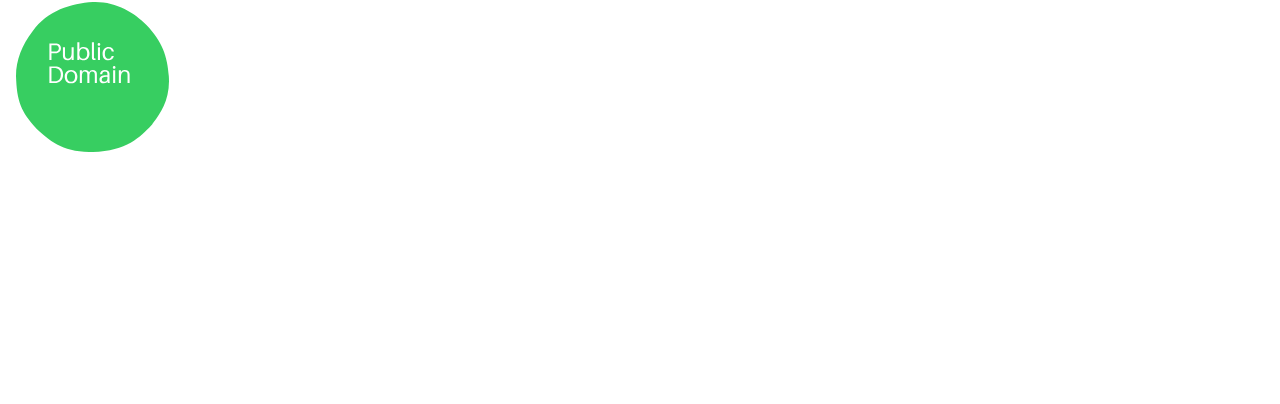
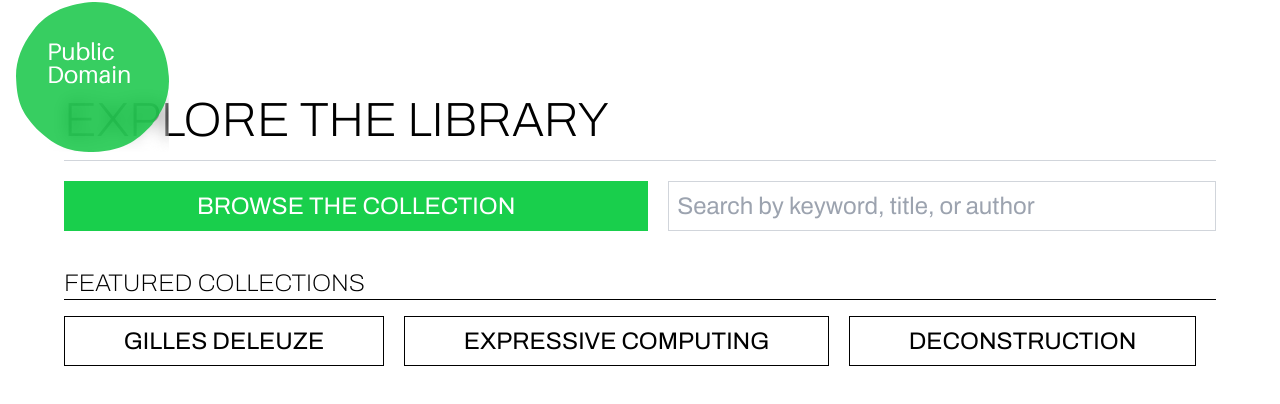
Before and after one commit to devinhalladay/publicdomain-next, a Next.js app: page / in a window 1280 px wide. Shown: the part 632-1036 px from the top of the page. Before the commit the page ends 800 px from the top, so only its background shows below. Built offline with nearby package versions, Linux system fonts and the light colour scheme.

Commit message:
Add more content to homepage

```diff
--- a/pages/index.js
+++ b/pages/index.js
@@ -9,7 +9,7 @@ export default function Home() {
       <Head>
         <title>Public Domain</title>
       </Head>
-      <div className="max-w-screen-2xl m-auto px-16 pb-16">
+      <div className="max-w-screen-2xl m-auto px-16 mb-24">
         <section className="grid grid-cols-12 gap-5">
           <div className="col-span-12 pb-6">
             <h1 className="text-5xl uppercase font-narrow font-light">
@@ -81,6 +81,44 @@ export default function Home() {
           </div>
         </section>
       </div>
+      <div className="max-w-screen-2xl m-auto px-16 mb-24">
+        <section className="grid grid-cols-12 gap-5">
+          <div className="col-span-12 pb-4 border-b border-gray-300">
+            <h3 className="text-5xl uppercase font-narrow font-light">
+              Explore the Library
+            </h3>
+          </div>
+          <div className="col-span-12 pb-4 flex">
+            <button
+              className="flex-grow text-2xl uppercase p-2 text-center text-white mr-5"
+              style={{ backgroundColor: "#19cf4c" }}
+            >
+              Browse the Collection
+            </button>
+            <input
+              type="text"
+              placeholder="Search by keyword, title, or author"
+              className="p-2 flex-grow text-2xl text-gray-500 border border-gray-300"
+            />
+          </div>
+          <div className="col-span-12 pb-4">
+            <h4 className="uppercase text-2xl mb-4 font-thin font-narrow border-b border-black">
+              Featured Collections
+            </h4>
+            <div className="flex">
+              <button className="flex-grow text-2xl uppercase p-2 text-center border border-black mr-5">
+                Gilles Deleuze
+              </button>
+              <button className="flex-grow text-2xl uppercase p-2 text-center border border-black mr-5">
+                Expressive Computing
+              </button>
+              <button className="flex-grow text-2xl uppercase p-2 text-center border border-black mr-5">
+                Deconstruction
+              </button>
+            </div>
+          </div>
+        </section>
+      </div>
     </>
   );
 }
```
